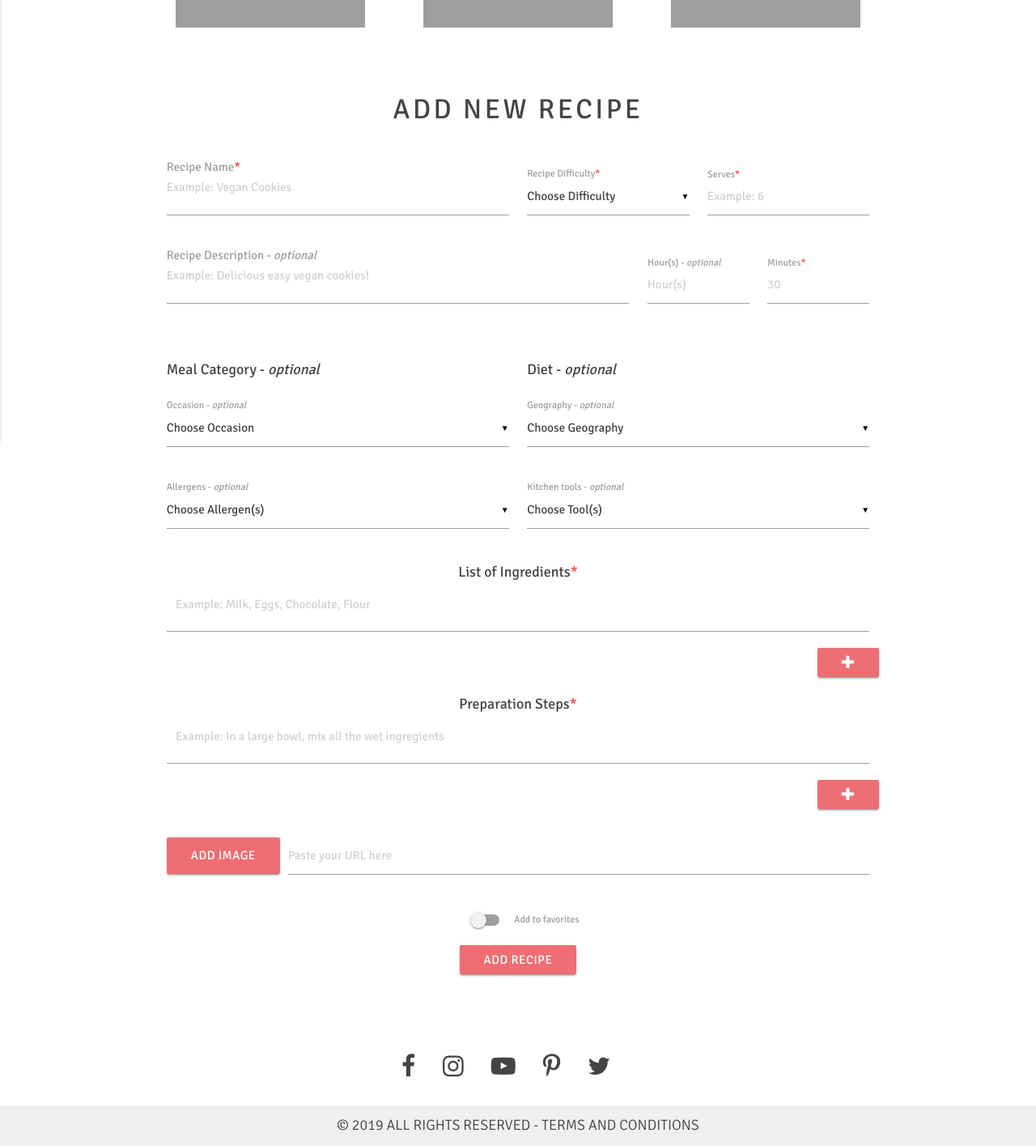
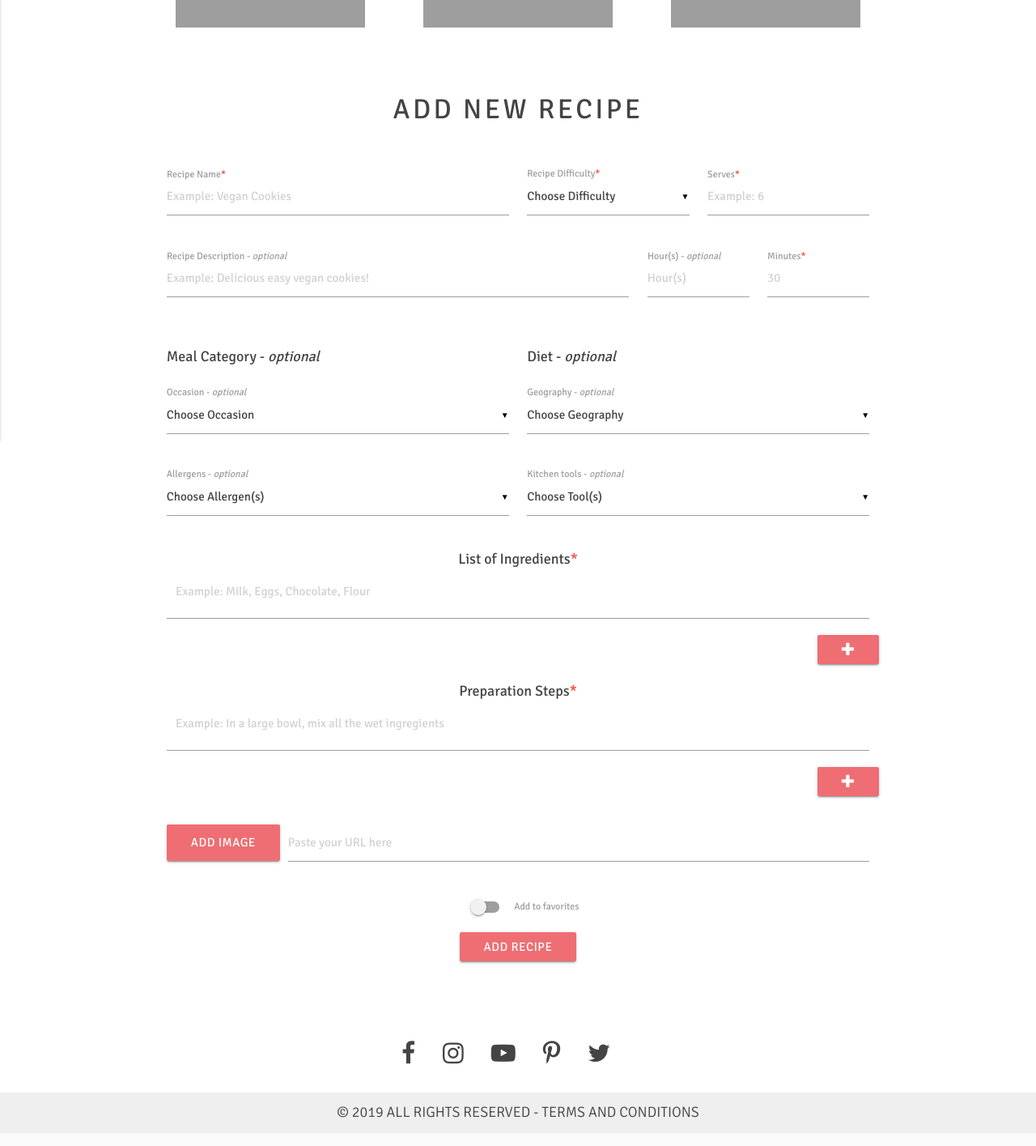
Before and after one commit to AlexiaDelorme/project-cookbook, a Flask app: page /add_recipe in a window 1280 px wide. Shown: the part 316-1731 px from the top of the page at 81% size. After the commit the page ends 1696 px from the top, so only its background shows below. Run offline with Flask 2, Linux system fonts and the light colour scheme; the visitor is signed in with stand-in values (Sample User, id 1); data that the repository does not hold is empty; some libraries are stand-ins or nearby versions; grey boxes are pictures that could not be loaded.

Commit message:
Amended textarea to input fields for recipe name and recipe description both for add_recipe and edit_recipe forms

```diff
--- a/templates/recipes/add_recipe.html
+++ b/templates/recipes/add_recipe.html
@@ -30,7 +30,7 @@
 
                 <!-- Recipe name -->
                 <div class="input-field col s12 m12 l6">
-                    <textarea id="recipe_name" name="recipe_name" autocomplete="off" class="validate materialize-textarea" minlength="1" maxlength="50" data-length="50" placeholder="Example: Vegan Cookies" required></textarea>
+                    <input id="recipe_name" name="recipe_name" type="text" class="validate" minlength="1" maxlength="50" data-length="50" placeholder="Example: Vegan Cookies" required>
                     <label class="active" for="recipe_name" data-error="*required" data-success="validated">Recipe Name<span class="red-text">*</span></label>
                 </div>
 
@@ -47,7 +47,7 @@
 
                 <!-- Servings -->
                 <div class="input-field col s12 m6 l3">
-                    <input id="serving" name="serving" type="number" min="1" max="15" class="validate" autocomplete="off" placeholder="Example: 6" required>
+                    <input id="serving" name="serving" type="number" min="1" max="15" class="validate" placeholder="Example: 6" required>
                     <label for="serving" data-error="*required & serving > 0" data-success="validated">Serves<span class="red-text">*</span></label>
                 </div>
 
@@ -57,7 +57,7 @@
 
                 <!-- Description -->
                 <div class="input-field col s12 m8">
-                    <textarea id="recipe_description" name="recipe_description" autocomplete="off" class="validate materialize-textarea" minlength="1" maxlength="100" data-length="100" placeholder="Example: Delicious easy vegan cookies!"></textarea>
+                    <input id="recipe_description" name="recipe_description" class="validate" minlength="1" maxlength="100" data-length="100" placeholder="Example: Delicious easy vegan cookies!">
                     <label class="active" for="recipe_description">Recipe Description - <em>optional</em></label>
                 </div>
 
@@ -65,12 +65,12 @@
 
                 <!-- Hours -->
                 <div class="input-field col s6 m2">
-                    <input id="hours" name="hours" type="number" min="0" max="12" placeholder="Hour(s)" autocomplete="off" class="validate">
+                    <input id="hours" name="hours" type="number" min="0" max="12" placeholder="Hour(s)" class="validate">
                     <label for="hours">Hour(s) - <em>optional</em></label>
                 </div>
                 <!-- Minutes -->
                 <div class="input-field col s6 m2">
-                    <input id="minutes" name="minutes" type="number" min="0" max="59" placeholder="30" autocomplete="off" class="validate" required>
+                    <input id="minutes" name="minutes" type="number" min="0" max="59" placeholder="30" class="validate" required>
                     <label for="minutes" data-error="*required" data-success="validated">Minutes<span class="red-text">*</span></label>
                 </div>
 
@@ -158,7 +158,7 @@
             <div class="row">
                 <legend for="ingredients">List of Ingredients<span class="red-text">*</span></legend>
                 <div class="input-field col s12" id="ingredientsform">
-                    <textarea id="ingredients" name="ingredients" autocomplete="off" minlength="1" maxlength="100" data-length="100" class="validate materialize-textarea col s12" placeholder="Example: Milk, Eggs, Chocolate, Flour" required></textarea>
+                    <textarea id="ingredients" name="ingredients" minlength="1" maxlength="100" data-length="100" class="validate materialize-textarea col s12" placeholder="Example: Milk, Eggs, Chocolate, Flour" required></textarea>
                     <label class="active" for="ingredients" data-error="*required" data-success="validated"></label>
                 </div>
                 <!-- Add new ingredient -->
@@ -169,7 +169,7 @@
             <div class="row">
                 <legend for="instructions">Preparation Steps<span class="red-text">*</span></legend>
                 <div class="input-field col s12" id="instructionsform">
-                    <textarea id="instructions" name="instructions" autocomplete="off" minlength="5" maxlength="500" data-length="500" class="validate materialize-textarea col s12" placeholder="Example: In a large bowl, mix all the wet ingregients" required></textarea>
+                    <textarea id="instructions" name="instructions" minlength="5" maxlength="500" data-length="500" class="validate materialize-textarea col s12" placeholder="Example: In a large bowl, mix all the wet ingregients" required></textarea>
                     <label class="active" for="instructions" data-error="*required" data-success="validated"></label>
                 </div>
                 <!-- Add new instruction -->
```
Also changed, not shown: templates/recipes/edit_recipe.html (+6 -6 lines).
